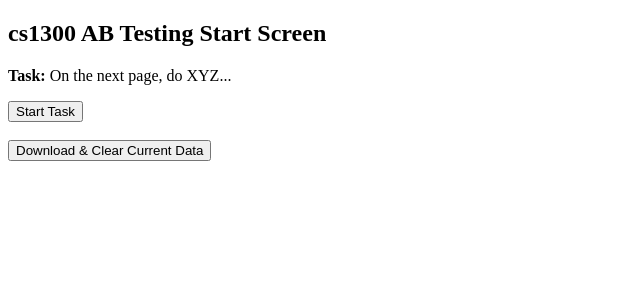
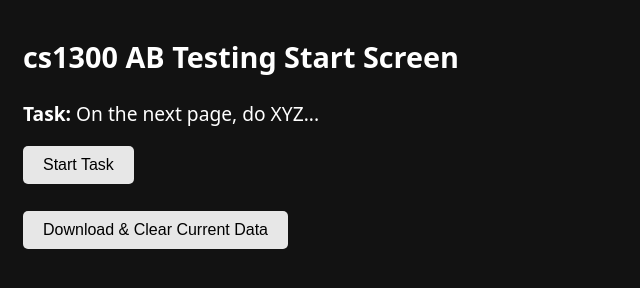
Before and after one commit to prlakshm/ab-testing-stencil-1, a plain HTML site: page index.html in a window 1280 px wide. Shown: the whole page, without its empty margins (0-640 px from the left). Drawn offline with Linux system fonts and the light colour scheme.

Commit message:
update splash page css

```diff
--- a/index.html
+++ b/index.html
@@ -2,7 +2,30 @@
 <html lang="en">
 <head>
     <meta charset="UTF-8">
-    <title>cs1300 AB Testing</title>
+    <title>CS1300 AB Testing</title>
+    <meta name="viewport" content="width=device-width, initial-scale=1">
+
+    <style>
+        body {
+            font-family: system-ui, -apple-system, BlinkMacSystemFont, 'Segoe UI', Roboto, Oxygen, Ubuntu, Cantarell, 'Open Sans', 'Helvetica Neue', sans-serif;
+            background-color: #121212;
+            color: #fff;
+            padding: 5px 0 0 15px;
+            font-size: 120%;
+        }
+        button {
+            background-color: #e7e7e7;
+            border: none;
+            color: black;
+            padding: 10px 20px;
+            text-align: center;
+            text-decoration: none;
+            display: inline-block;
+            font-size: 16px;
+            border-radius: 5px;
+            cursor: pointer;
+        }
+    </style>
 
     <script src="download-utils.js" defer></script>
     <script defer>
```
